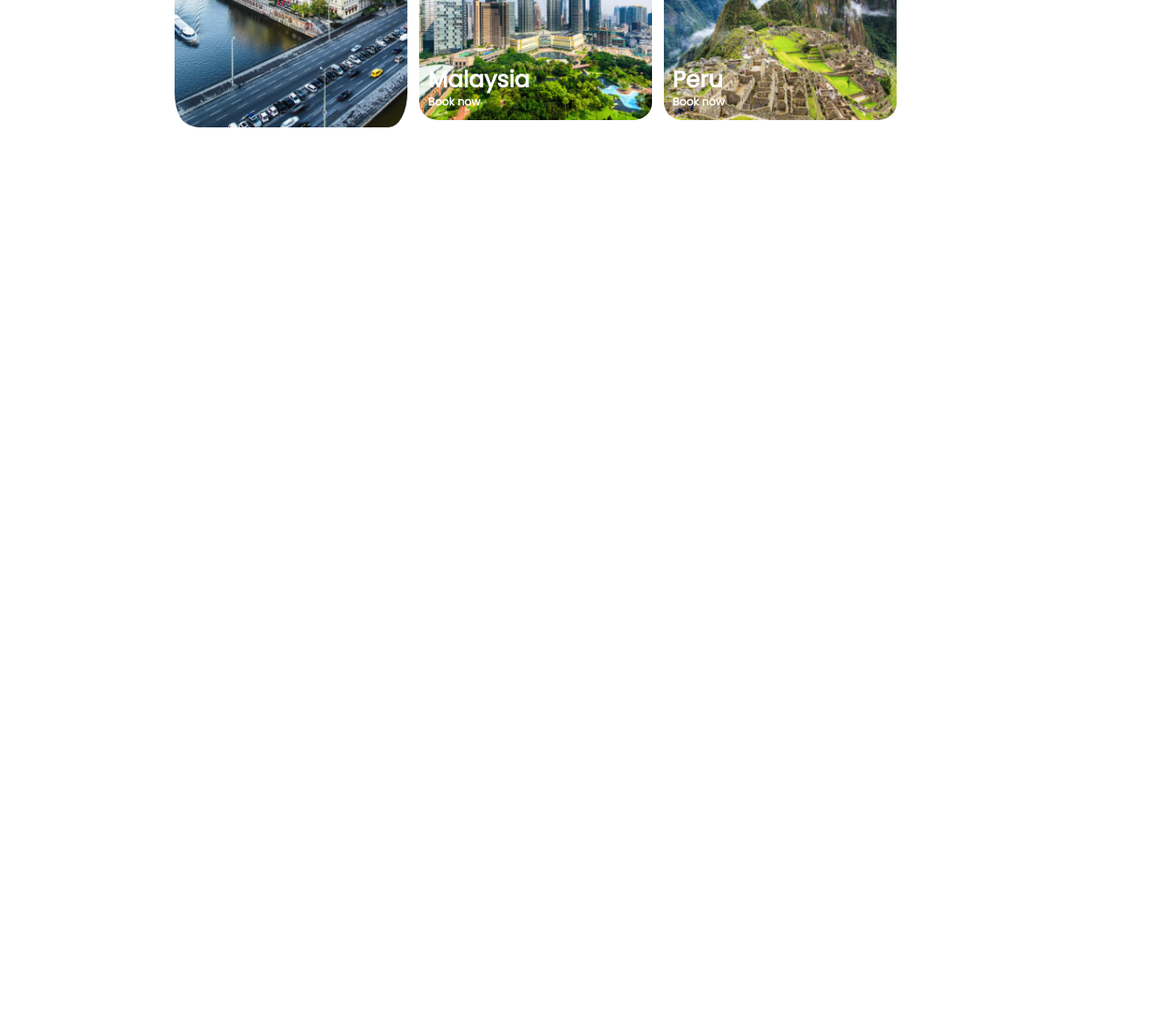
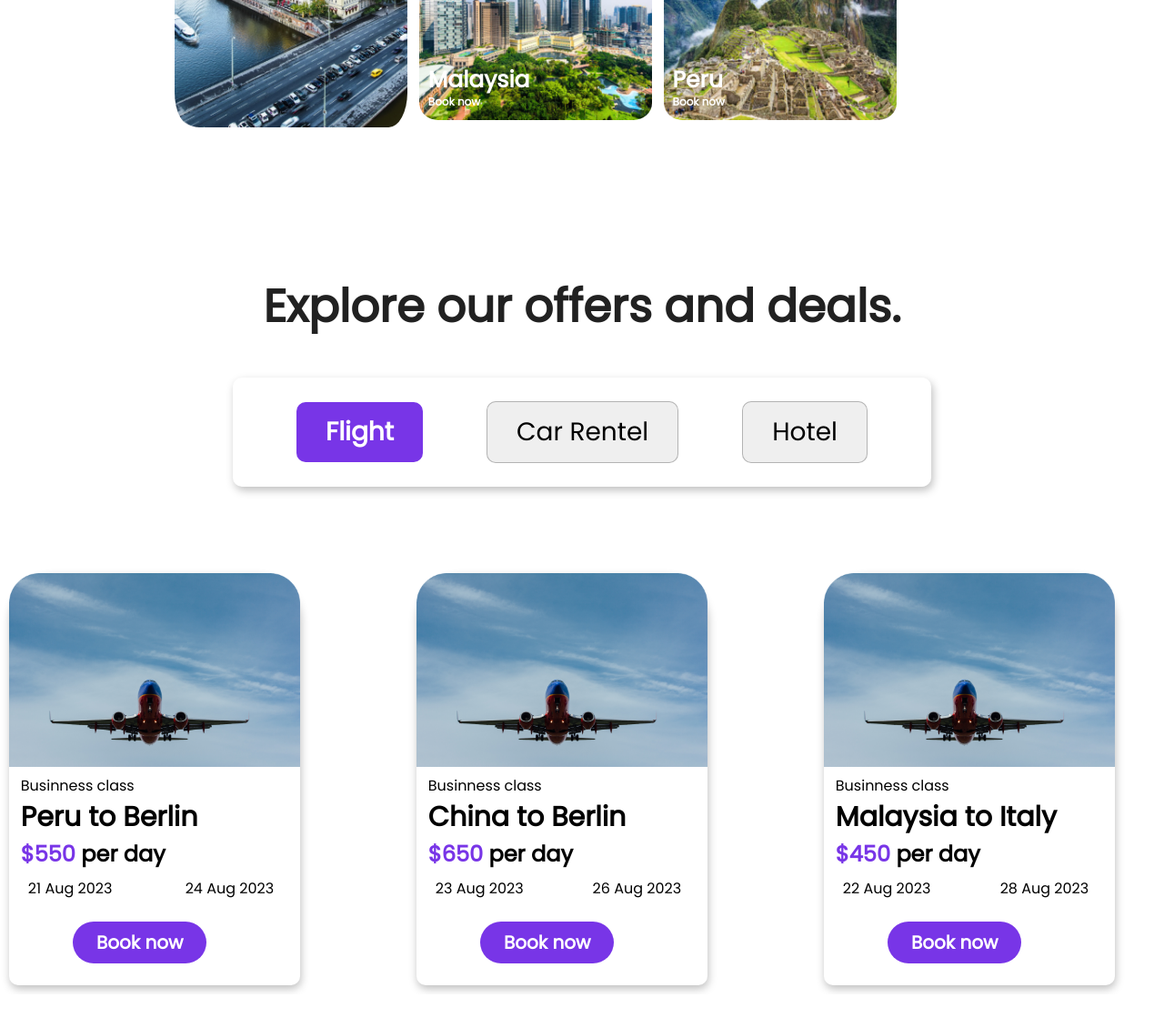
Before and after one commit to Harshanl2002/Tripmaker, a plain HTML site: page index.html in a window 1280 px wide. Shown: the part 1540-2670 px from the top of the page at 91% size. Before the commit the page ends 1840 px from the top, so only its background shows below. Drawn offline with Linux system fonts and the light colour scheme.

```diff
--- a/index.html
+++ b/index.html
@@ -5,6 +5,7 @@
     <meta name="viewport" content="width=device-width, initial-scale=1.0">
     <title>TripMaker</title>
     <link rel="stylesheet" href="./Styles/index.css">
+    <script src="./scripts/index.js" defer></script>
 </head>
 <body>
     <section class="navbar">
@@ -70,8 +71,59 @@
             </div>
         </div>
     </section>
-    <section class="offerscard">
-
+    <section class="offersel">
+        <h1 class="head">Explore our offers and deals.</h1>
+        <div class="selector">
+            <button class="btn1 active" >Flight</button>
+            <button class="btn1 " >Car Rentel</button>
+            <button class="btn1 " >Hotel</button>
+        </div>
+    </section>
+    <section class="cards">
+        <div class="planecards">
+        <div class="plane" draggable="false">
+            <img src="./images/card-plane.png" alt="plane" class="img">
+            <div class="Dettext">
+                <p>Businness class</p>
+                <h1 class="head1">Peru to Berlin</h1>
+                <h2 class="head2"><span>$550</span> per day</h2>
+                <div class="date"><span>21 Aug 2023</span><span style="margin-right:1vh ;">24 Aug 2023</span></div>
+                <button class="btn2 active">Book now</button>
+            </div>
+        </div>
+        <div class="plane" draggable="false">
+            <img src="./images/card-plane.png" alt="plane" class="img">
+            <div class="Dettext">
+                <p>Businness class</p>
+                <h1 class="head1">China to Berlin</h1>
+                <h2 class="head2"><span>$650</span> per day</h2>
+                <div class="date"><span>23 Aug 2023</span><span  style="margin-right:1vh ;">26 Aug 2023</span></div>
+                <button class="btn2 active">Book now</button>
+            </div>
+         </div>
+         <div class="plane" draggable="false">
+            <img src="./images/card-plane.png" alt="plane" class="img">
+            <div class="Dettext">
+                <p>Businness class</p>
+                <h1 class="head1">Malaysia to Italy</h1>
+                <h2 class="head2"><span>$450</span> per day</h2>
+                <div class="date"><span >22 Aug 2023</span><span style="margin-right:1vh ;">28 Aug 2023</span> </div>
+                <button class="btn2 active">Book now</button>
+            </div>
+        </div>
+        <div class="plane" draggable="false">
+            <img src="./images/card-plane.png" alt="plane" class="img">
+            <div class="Dettext">
+                <p>Businness class</p>
+                <h1 class="head1">Malaysia to India</h1>
+                <h2 class="head2"><span>$250</span> per day</h2>
+                <div class="date"><span >21 Aug 2023</span><span style="margin-right:1vh ;">23 Aug 2023</span> </div>
+                <button class="btn2 active">Book now</button>
+            </div>
+        </div>
+    </div>
+    </section>
+    <section class="blog">
     </section>
 </body>
 </html>
--- a/scripts/index.js
+++ b/scripts/index.js
@@ -0,0 +1,18 @@
+const cor=document.querySelector(".planecards");
+let isdragging=false
+const draggstart=()=>{
+    isdragging=true;
+    cor.classList.add("dragging");
+}
+const dragging=(e)=>{
+    if(!isdragging) return;
+    cor.scrollLeft=e.pageX;
+    console.log(e.pageX);
+}
+const dragstop=()=>{
+    isdragging=true;
+    cor.classList.remove("dragging");
+}
+cor.addEventListener("mousedown",draggstart);
+cor.addEventListener("mousemove",dragging);
+document.addEventListener("mouseup",dragstop);
```
Also changed, not shown: images/card-plane.png (added).
